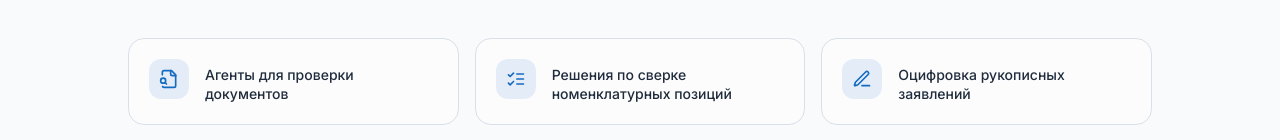
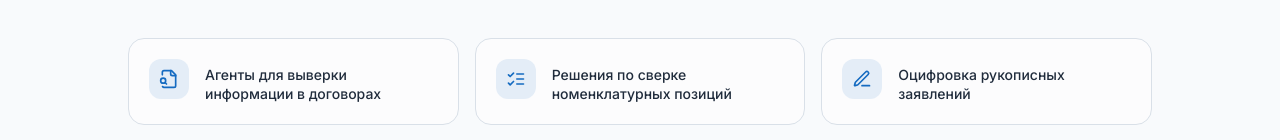
Before and after one commit to pr-poehali-dev/void-creation-tasks, a React (Vite) app: page / in a window 1280 px wide. Shown: the part 586-726 px from the top of the page. Built offline with nearby package versions, Linux system fonts and the light colour scheme.

Commit message:
feat: добавлены агенты для выверки контрактов

```diff
--- a/src/components/Philosophy.tsx
+++ b/src/components/Philosophy.tsx
@@ -2,7 +2,7 @@ import { useEffect, useRef, useState } from "react"
 import Icon from "@/components/ui/icon"
 
 const solutions = [
-  { icon: "FileSearch", title: "Агенты для проверки документов" },
+  { icon: "FileSearch", title: "Агенты для выверки информации в договорах" },
   { icon: "ListChecks", title: "Решения по сверке номенклатурных позиций" },
   { icon: "PenLine", title: "Оцифровка рукописных заявлений" },
   { icon: "ScanLine", title: "Оцифровка фотографий и сканов" },
```
